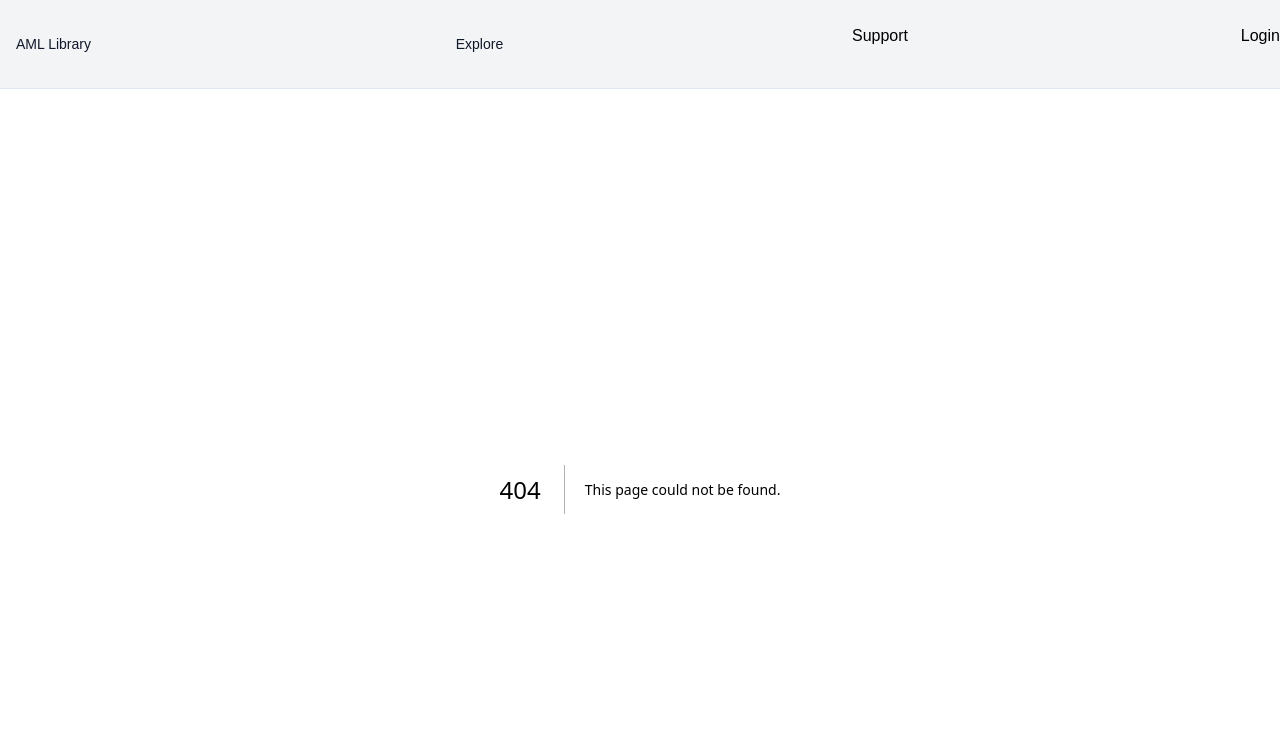
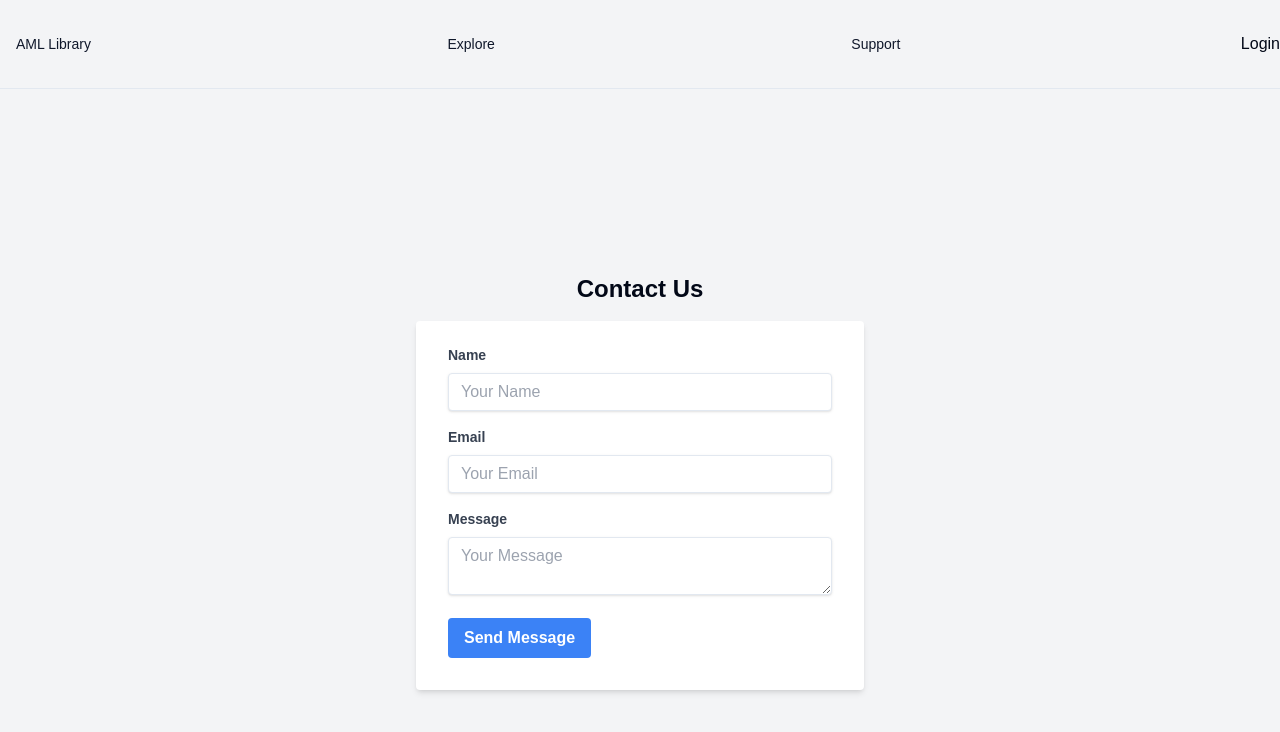
Before and after one commit to c1023738/advanced-library-management-system-aml, a Next.js app: page /Support in a window 1280 px wide. Before the commit this address had no page. Shown: the top 732 px of the page. Built offline with nearby package versions, Linux system fonts and the light colour scheme.

Commit message:
Support Page

```diff
--- a/package.json
+++ b/package.json
@@ -15,6 +15,7 @@
     "@wix/sdk": "^1.15.5",
     "class-variance-authority": "^0.7.1",
     "clsx": "^2.1.1",
+    "emailjs-com": "^3.2.0",
     "lucide-react": "^0.468.0",
     "next": "15.1.0",
     "react": "^19.0.0",
--- /dev/null
+++ b/src/app/Support/page.tsx
@@ -0,0 +1,112 @@
+"use client";
+
+import { useState } from "react";
+import emailjs from "emailjs-com";
+
+const ContactPage = () => {
+  const [formData, setFormData] = useState({
+    name: "",
+    email: "",
+    message: "",
+  });
+
+  const [status, setStatus] = useState("");
+
+  const handleInputChange = (e: React.ChangeEvent<HTMLInputElement | HTMLTextAreaElement>) => {
+    const { name, value } = e.target;
+    setFormData({ ...formData, [name]: value });
+  };
+
+  const handleSubmit = (e: React.FormEvent) => {
+    e.preventDefault();
+    setStatus("Sending...");
+
+    emailjs
+  .send(
+    "service_fehfykt", // Your Email.js Service ID
+    "template_wk3jz8m", // Your Email.js Template ID
+    {
+      from_name: formData.name,
+      from_email: formData.email,
+      message: formData.message,
+    },
+    "hD8pRTXUu_AXwtp6-" // Your Email.js Public Key
+  )
+
+      .then(
+        () => {
+          setStatus("Message sent successfully!");
+          setFormData({ name: "", email: "", message: "" });
+        },
+        () => {
+          setStatus("Failed to send the message. Please try again.");
+        }
+      );
+  };
+
+  return (
+    <div className="flex flex-col items-center justify-center min-h-screen bg-gray-100 p-4">
+      <h1 className="text-2xl font-bold mb-4">Contact Us</h1>
+      <form
+        onSubmit={handleSubmit}
+        className="bg-white shadow-md rounded px-8 pt-6 pb-8 mb-4 w-full max-w-md"
+      >
+        <div className="mb-4">
+          <label className="block text-gray-700 text-sm font-bold mb-2" htmlFor="name">
+            Name
+          </label>
+          <input
+            type="text"
+            id="name"
+            name="name"
+            value={formData.name}
+            onChange={handleInputChange}
+            className="shadow appearance-none border rounded w-full py-2 px-3 text-gray-700 leading-tight focus:outline-none focus:shadow-outline"
+            placeholder="Your Name"
+            required
+          />
+        </div>
+        <div className="mb-4">
+          <label className="block text-gray-700 text-sm font-bold mb-2" htmlFor="email">
+            Email
+          </label>
+          <input
+            type="email"
+            id="email"
+            name="email"
+            value={formData.email}
+            onChange={handleInputChange}
+            className="shadow appearance-none border rounded w-full py-2 px-3 text-gray-700 leading-tight focus:outline-none focus:shadow-outline"
+            placeholder="Your Email"
+            required
+          />
+        </div>
+        <div className="mb-4">
+          <label className="block text-gray-700 text-sm font-bold mb-2" htmlFor="message">
+            Message
+          </label>
+          <textarea
+            id="message"
+            name="message"
+            value={formData.message}
+            onChange={handleInputChange}
+            className="shadow appearance-none border rounded w-full py-2 px-3 text-gray-700 leading-tight focus:outline-none focus:shadow-outline"
+            placeholder="Your Message"
+            required
+          />
+        </div>
+        <div className="flex items-center justify-between">
+          <button
+            type="submit"
+            className="bg-blue-500 hover:bg-blue-700 text-white font-bold py-2 px-4 rounded focus:outline-none focus:shadow-outline"
+          >
+            Send Message
+          </button>
+        </div>
+      </form>
+      {status && <p className="text-sm text-gray-700">{status}</p>}
+    </div>
+  );
+};
+
+export default ContactPage;
--- a/src/app/header.tsx
+++ b/src/app/header.tsx
@@ -1,24 +1,27 @@
-"user client"
+"use client";
 
-import { Button } from "@/components/ui/button"
-import Link from "next/link"
+import { Button } from "@/components/ui/button";
+import Link from "next/link";
 
-export function Header(){
-    return <div className="bg-gray-100 border-b py-6">
-        <div className="container mx-auto flex justify-between items center">
+export function Header() {
+    return (
+        <div className="bg-gray-100 border-b py-6">
+            <div className="container mx-auto flex justify-between items-center">
                 <Button variant="link" asChild>
-                <Link href="">AML Library</Link>
+                    <Link href="/">AML Library</Link>
                 </Button>
                 <div>
                     <Button variant="link" asChild>
-                <Link
-                 href="/Explore">Explore</Link>
+                        <Link href="/Explore">Explore</Link>
                     </Button>
                 </div>
-            <div>Support</div>
+                <div>
+                    <Button variant="link" asChild>
+                        <Link href="/Support">Support</Link>
+                    </Button>
+                </div>
                 <div>Login</div>
-
             </div>
-
         </div>
+    );
 }
```
Also changed, not shown: 1 other file (tests, documents, lock files or other folders). Lines whose indentation alone changed are shown as unchanged.
